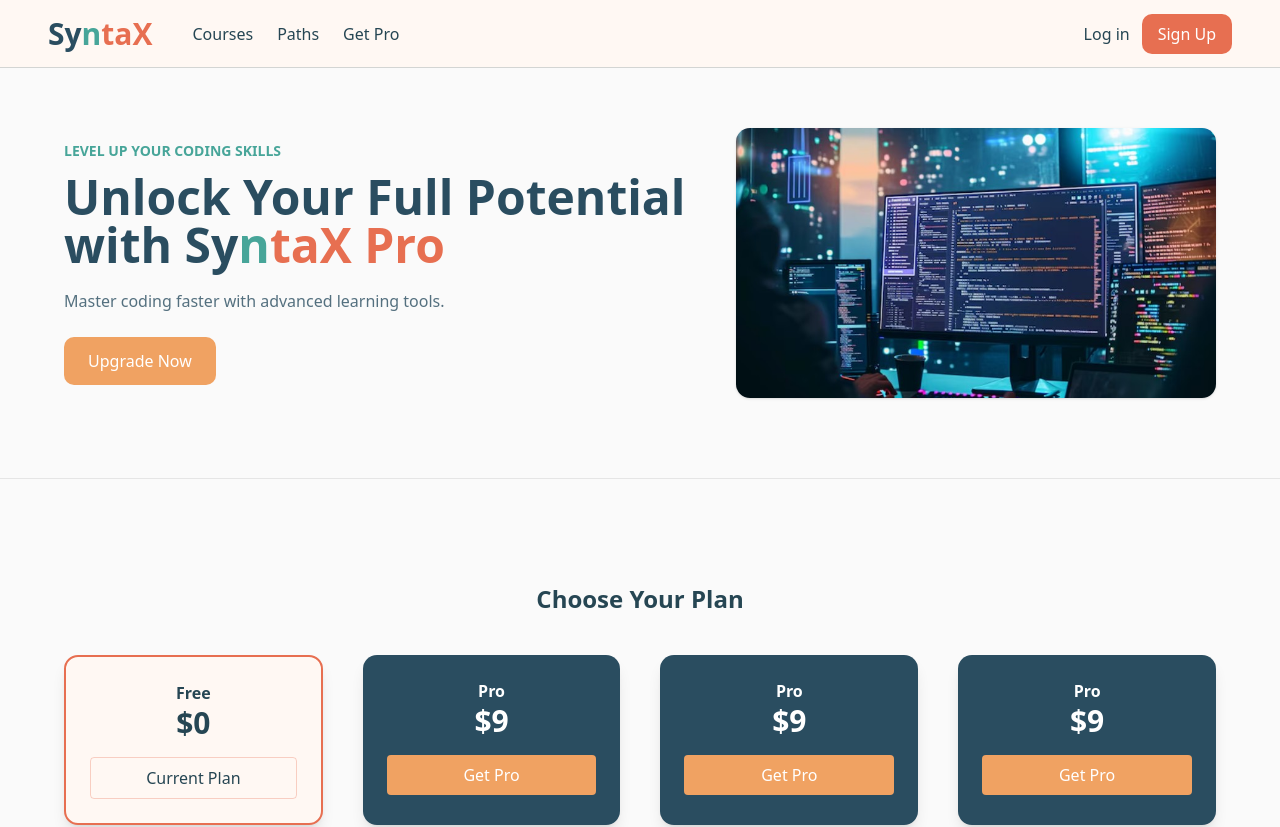
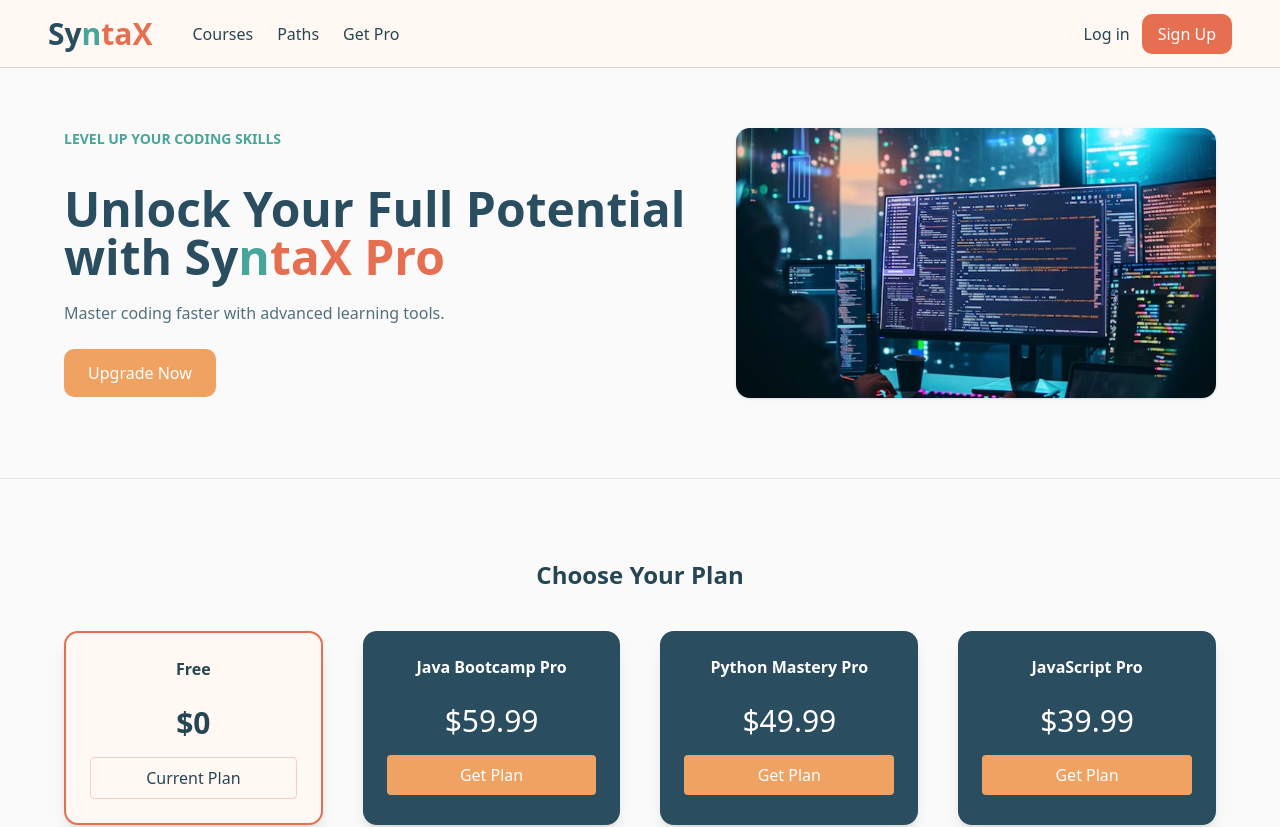
Before and after one commit to Marlon136/Syntax, a Next.js app: page /subscribe in a window 1280 px wide. Shown: the top 827 px of the page. Built offline with nearby package versions, Linux system fonts and the light colour scheme.

Commit message:
get pros

```diff
--- a/app/components/pricing/Plans.tsx
+++ b/app/components/pricing/Plans.tsx
@@ -26,7 +26,7 @@ export default function Plans() {
 
         <div className="w-80 bg-[#fff8f3] p-6 rounded-xl border-2 border-[#E76F51] shadow-lg">
 
-          <p className="font-bold text-[#264653]">Free</p>
+          <p className="font-bold text-[#264653]">Free</p><br></br>
 
           <p className="text-3xl font-bold text-[#264653]">
             $0
@@ -44,18 +44,18 @@ export default function Plans() {
         <div className="w-80 bg-[#2a4d60] p-6 rounded-xl shadow-lg">
 
           <p className="font-bold text-[#ffffff]">
-            Pro
-          </p>
+            Java Bootcamp Pro
+          </p><br></br>
 
-          <p className="text-3xl font-bold text-[#ffffff]">
-            $9
+          <p className="text-3xl text-[#ffffff]">
+            $59.99
           </p>
 
           <button
             onClick={checkout}
             className="mt-4 w-full bg-[#f0a262] hover:bg-[#47a599] text-white py-2 rounded"
           >
-            Get Pro
+            Get Plan
           </button>
 
         </div>
@@ -65,39 +65,39 @@ export default function Plans() {
         <div className="w-80 bg-[#2a4d60] p-6 rounded-xl shadow-lg">
 
           <p className="font-bold text-[#ffffff]">
-            Pro
-          </p>
+            Python Mastery Pro
+          </p><br></br>
 
-          <p className="text-3xl font-bold text-[#ffffff]">
-            $9
+          <p className="text-3xl text-[#ffffff]">
+            $49.99
           </p>
 
           <button
             onClick={checkout}
             className="mt-4 w-full bg-[#f0a262] hover:bg-[#47a599] text-white py-2 rounded"
           >
-            Get Pro
+            Get Plan
           </button>
 
         </div>
 
-        {/* PRO  JAVA*/}
+        {/* PRO  JAVA SCRIPT*/}
 
         <div className="w-80 bg-[#2a4d60] p-6 rounded-xl shadow-lg">
 
           <p className="font-bold text-[#ffffff]">
-            Pro
-          </p>
+            JavaScript Pro
+          </p><br></br>
 
-          <p className="text-3xl font-bold text-[#ffffff]">
-            $9
+          <p className="text-3xl text-[#ffffff]">
+            $39.99
           </p>
 
           <button
             onClick={checkout}
             className="mt-4 w-full bg-[#f0a262] hover:bg-[#47a599] text-white py-2 rounded"
           >
-            Get Pro
+            Get Plan
           </button>
 
         </div>
--- a/app/components/pricing/PricingHero.tsx
+++ b/app/components/pricing/PricingHero.tsx
@@ -21,7 +21,7 @@ export default function PricingHero() {
 
         <p className="text-sm text-[#47a599] font-semibold mb-3">
           LEVEL UP YOUR CODING SKILLS
-        </p>
+        </p><br></br>
 
         <h1 className="text-5xl font-bold text-[#2a4d60] mb-5">
           Unlock Your Full Potential with
--- a/app/subscribe/page.tsx
+++ b/app/subscribe/page.tsx
@@ -9,10 +9,8 @@ export default function Page() {
   return (
     <>
       <PricingHero />
-      <Separator/> <br></br>
-
+      <Separator/>
       <Plans />
-
       <PlanTable />
 
       <br></br>
```
